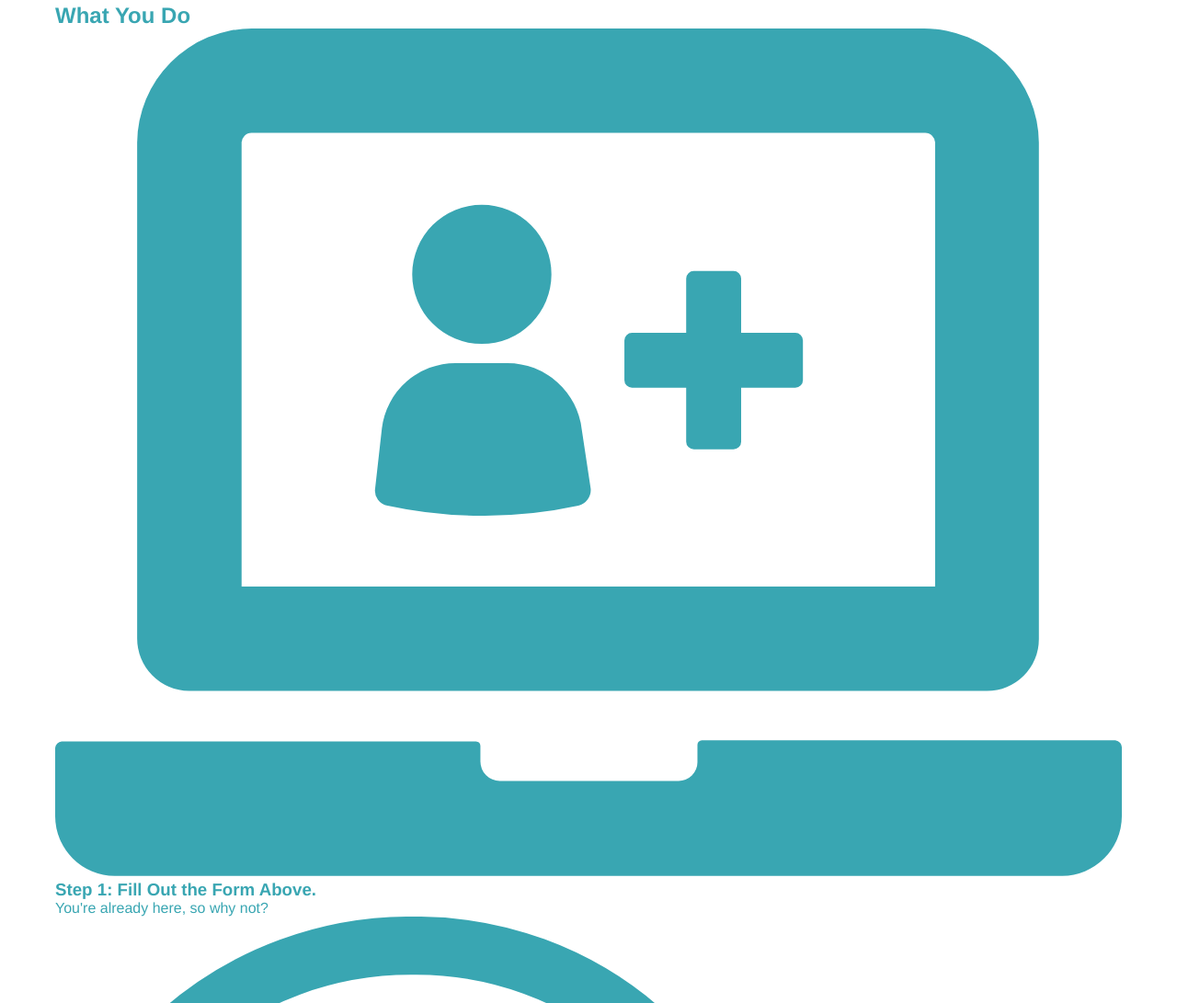
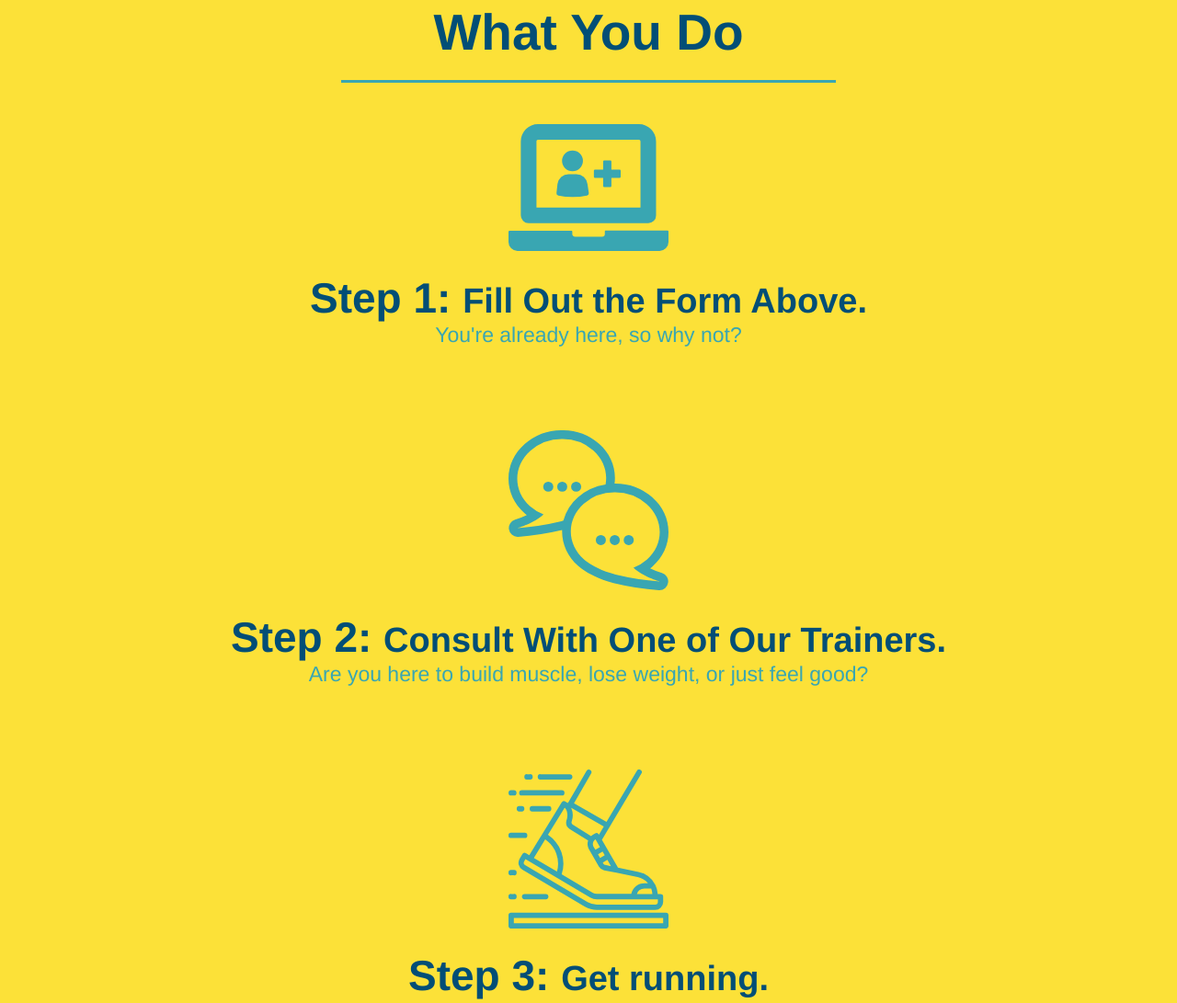
Before and after one commit to kaiafay/run-buddy, a plain HTML site: page index.html in a window 1280 px wide. Shown: the part 1117-2208 px from the top of the page at 92% size. Drawn offline with Linux system fonts and the light colour scheme.

Commit message:
style what you do section

```diff
--- a/assets/css/style.css
+++ b/assets/css/style.css
@@ -123,16 +123,6 @@ section {
   text-align: center;
 }
 
-.intro h2 {
-  display: inline-block;
-  font-size: 55px;
-  color: #024e76;
-  margin-bottom: 35px;
-  padding: 0 100px 20px 100px;
-  border-bottom: 3px solid;
-  border-color: #fce138;
-}
-
 .intro p {
   line-height: 1.7;
   color: #39a6b2;
@@ -140,3 +130,49 @@ section {
   font-size: 20px;
   margin: 0 auto;
 }
+
+.steps {
+  text-align: center;
+  background: #fce138;
+}
+
+.section-title {
+  font-size: 55px;
+  color: #024e76;
+  margin-bottom: 35px;
+  padding: 0 100px 20px 100px;
+  display: inline-block;
+  border-bottom: 3px solid;
+}
+
+.primary-border {
+  border-color: #fce138;
+}
+
+.secondary-border {
+  border-color: #39a6b2;
+}
+
+.steps div {
+  margin-bottom: 80px;
+}
+
+.steps img {
+  width: 15%;
+  margin: 10px 0;
+}
+
+.steps h3 {
+  color: #024e76;
+  font-size: 46px;
+  margin-top: 10px;
+}
+
+.steps p {
+  color: #39a6b2;
+  font-size: 23px;
+}
+
+.steps span {
+  font-size: 38px;
+}
--- a/index.html
+++ b/index.html
@@ -64,37 +64,37 @@
 
         <!-- "what we do" section -->
         <section id="what-we-do" class="intro">
-            <h2>What We Do</h2>
+            <h2 class="section-title primary-border">What We Do</h2>
             <p>
                 butcher selfies chambray shabby chic gentrify readymade yr Echo Park XOXO Tumblr normcore Banksy direct trade Blue Bottle chillwave you probably haven't heard of them single-origin coffee Vice fanny pack fixie Odd Future Austin fingerstache pickled twee synth Wes Anderson Thundercats viral bitters flannel meggings narwhal Marfa Schlitz sustainable Intelligentsia umami deep v craft
             </p>
         </section>
 
         <!-- "what you do" section -->
-        <section id="what-you-do">
-            <h2>What You Do</h2>
+        <section id="what-you-do" class="steps">
+            <h2 class="section-title secondary-border">What You Do</h2>
 
             <div>
                 <img src="./assets/images/step-1.svg" alt="" />
-                <h3>Step 1: Fill Out the Form Above.</h3>
+                <h3>Step 1: <span>Fill Out the Form Above.</span></h3>
                 <p>You're already here, so why not?</p>
             </div>
 
             <div>
                 <img src="./assets/images/step-2.svg" alt="" />
-                <h3>Step 2: Consult With One of Our Trainers.</h3>
+                <h3>Step 2: <span>Consult With One of Our Trainers.</span></h3>
                 <p>Are you here to build muscle, lose weight, or just feel good?</p>
             </div>
 
             <div>
                 <img src="./assets/images/step-3.svg" alt="" />
-                <h3>Step 3: Get running.</h3>
+                <h3>Step 3: <span>Get running.</span></h3>
                 <p>Hit the ground running (literally) once your trainer lays out your plan.</p>
             </div>
 
             <div>
-                <img src="./assets/images/step-4.svg"
-                <h3>Step 4: See results.</h3>
+                <img src="./assets/images/step-4.svg" alt="" />
+                <h3>Step 4: <span>See results.</span></h3>
                 <p>Bi-weekly checkins with your trainer will keep you focused.</p>
             </div>
         </section>
```
